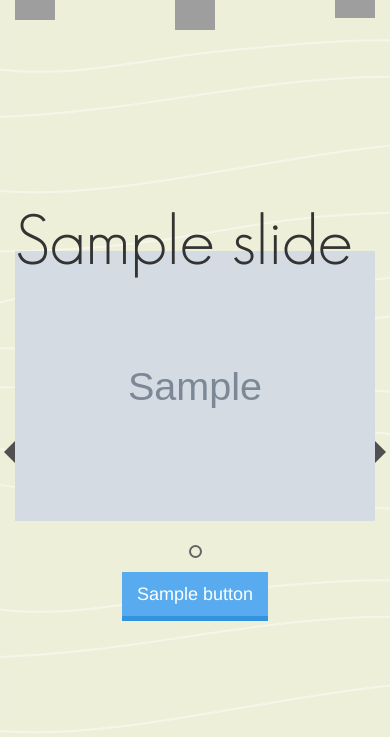
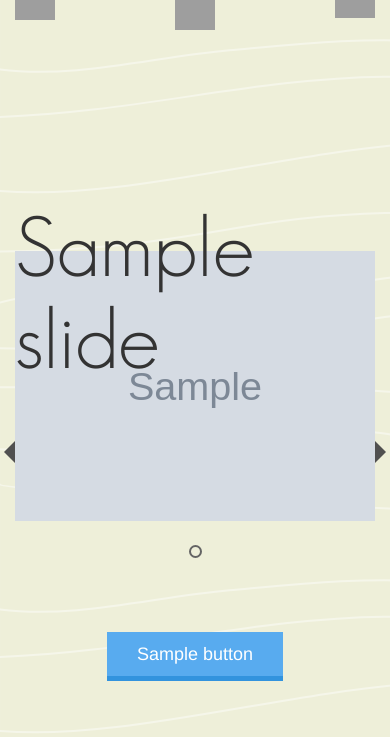
Before and after one commit to lax1n/breeam, a Django app: template pages/templates/slide.html in a window 390 px wide. Shown: the top 737 px of the page. Run offline with Django 3.2, Linux system fonts and the light colour scheme; tables that the repository leaves empty hold one stand-in row (values such as "Sample post"); the template is opened without the code that fills it: values that come from a table or form of the project are taken from there, most other values are stand-ins (such as "Sample title", 1, 10 or a date in 2020); grey boxes marked "Sample" are stand-in pictures; some libraries are stand-ins or nearby versions; grey boxes are pictures that could not be loaded.

Commit message:
button updates + fade in/out on page load & unload

```diff
--- a/media/css/mainStyles.css
+++ b/media/css/mainStyles.css
@@ -8,6 +8,7 @@ html, body{
 body{
 	background-image: url(../images/breeamBG2.svg);
 	background-repeat: repeat;
+	opacity: 0;
 }
 
 @font-face{
@@ -17,7 +18,7 @@ body{
 
 h1{
 	font-family: GeosansLight !important;
-	font-size: 5em !important;
+	font-size: 8em !important;
 }
 
 .mainHeader{
@@ -99,13 +100,17 @@ h1{
 }
 
 .timelineRow{
-	height: 50px;
+	min-height: 50px;
+	margin-bottom: 50px;
 }
 
 .navButtons div div ul li a{
 	border-radius: 0px;
+	text-align: center !important;
 	border: none;
 	color: white;
+	padding: 20px 60px 20px 60px !important;
+	margin: 10px;
 }
 
 .navButtons div div ul li a:nth-child(1){
@@ -114,11 +119,29 @@ h1{
 }
 
 .navButtons div div ul li a:nth-child(1):hover{
-	background-color: rgb(20, 20, 20);
-	box-shadow: 0px 5px 0px #888888;
+	background-color: rgb(100, 180, 250);
 }
 
+/*
 .navButtons div div ul li a:nth-child(2){
 	background-color: rgb(88, 239, 127);
 	box-shadow: 0px 5px 0px rgb(50, 222, 115);
 }
+
+*/
+
+@media all and (max-width: 1280px) {
+	h1{
+		font-size: 6em !important;
+	}
+
+    .navButtons div div ul li a{
+		padding: 15px 40px 15px 40px !important;
+	}
+}
+
+@media all and (max-width: 1024px) {
+    .navButtons div div ul li a{
+		padding: 10px 30px 10px 30px !important;
+	}
+}
--- a/media/css/timeline.css
+++ b/media/css/timeline.css
@@ -20,7 +20,7 @@
           transition: .3s;
 }
 .pagination__dot--active {
-  background: rgba(80, 80, 80, 0.5);
+  background: rgb(100, 100, 100);
 }
 .pagination__dot:hover {
   -webkit-transition: .3s;
--- /dev/null
+++ b/media/js/script.js
@@ -0,0 +1,32 @@
+
+$(function(){
+
+	var leftNavArrow, rightNavArrow;
+
+	var init = function(){
+		setStartup();
+		setHTMLObjects();
+		setEvents();
+
+		function setStartup(){
+			$(document).ready(function() {
+               $("body").fadeTo(800, 1);
+            });
+
+			$(document).unload(function() {
+                $("body").fadeTo(500, 0)
+            });
+		}
+
+		function setHTMLObjects(){
+			leftNavarrow = $(".arrow-left");
+			rightNavArrow = $(".arrow-right");
+		};
+
+		function setEvents(){
+
+		};
+
+	}();
+
+});
--- a/pages/templates/slide.html
+++ b/pages/templates/slide.html
@@ -71,5 +71,6 @@
 <script src="http://code.jquery.com/jquery-1.11.3.min.js"></script>
 <script src="http://maxcdn.bootstrapcdn.com/bootstrap/3.3.5/js/bootstrap.min.js"></script>
 <script src="https://ajax.googleapis.com/ajax/libs/jquery/1.11.3/jquery.min.js"></script>
+<script src="../../media/js/script.js"></script>
 </body>
 </html>
```
